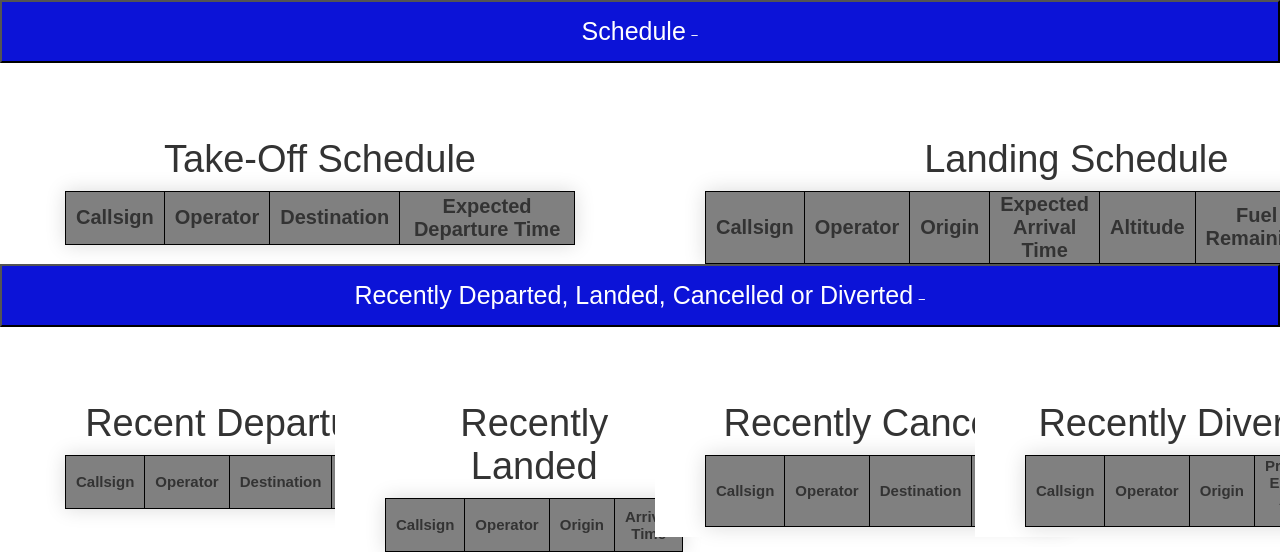
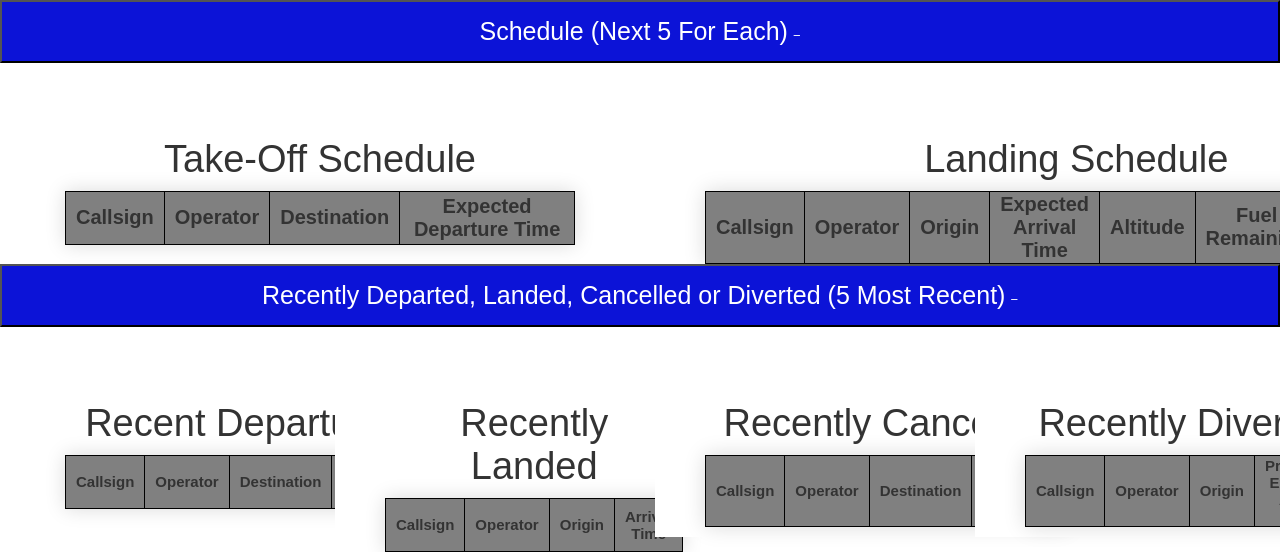
Before and after one commit to leolin25/CS261-Project, a Django app: page /simulation/ in a window 1280 px wide. Shown: the part 1109-1661 px from the top of the page. Run offline with Django 5.2, Linux system fonts and the light colour scheme; data that the repository does not hold is empty.

Commit message:
text update

```diff
--- a/src/simulation/templates/pages/simulationtables.html
+++ b/src/simulation/templates/pages/simulationtables.html
@@ -139,7 +139,7 @@
     </table>
   </div>
 </div>
-<button type="button" class="collapsible">Schedule</button>
+<button type="button" class="collapsible">Schedule (Next 5 For Each)</button>
 
 <div class="simulationcontainer">
   <div>
@@ -199,7 +199,7 @@
 
 
 <!--Recently Cancelled, Diverted, Landed or taken off flights-->
-<button type="button" class="collapsible">Recently Departed, Landed, Cancelled or Diverted</button>
+<button type="button" class="collapsible">Recently Departed, Landed, Cancelled or Diverted (5 Most Recent)</button>
 
 <div class="recentcontainer">
   <div>
```
